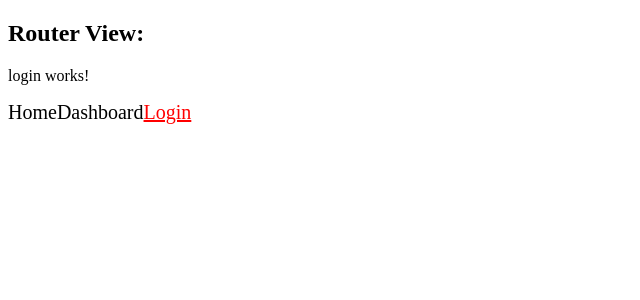
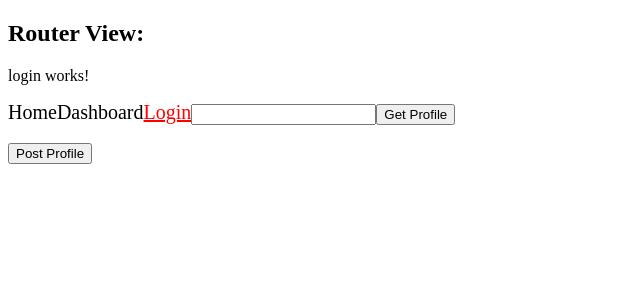
Before and after one commit to shahi-frontend/angular4-project, an Angular app: page /login in a window 1280 px wide. Shown: the top 300 px of the page, without its empty margins (0-640 px from the left). Built offline with nearby package versions, Linux system fonts and the light colour scheme.

Commit message:
Http GET and POST request

```diff
--- a/src/app/app.component.html
+++ b/src/app/app.component.html
@@ -24,3 +24,15 @@
 <!--Two way data-binding-->
 <!-- <input type="text" [(ngModel)]="username" /><br />
 {{username}}  -->
+
+
+<!--Http Example-->
+<input type="text" (keyup)="onNameKeyUp($event)" />
+<button (click)="getProfile()">Get Profile</button>
+{{ firstName }}
+<br />
+<div *ngIf="found">
+  <span>{{firstName}}'s age is {{age}}</span>
+</div>
+<br/>
+<button (click)="postProfile()">Post Profile</button>
--- a/src/app/app.component.ts
+++ b/src/app/app.component.ts
@@ -1,4 +1,5 @@
 import { Component } from '@angular/core';
+import { HttpClient } from '@angular/common/http';
 
 @Component({
   selector: 'app-root',
@@ -12,6 +13,9 @@ export class AppComponent {
   counter = 0;
   result = 4;
   finalResult = '';
+  firstName = '';
+  age: number;
+  found: boolean;
   username = 'shahi-frontend';
   myFavLang = {
     'frontend' : ['html', 'css', 'javascript'],
@@ -23,6 +27,10 @@ export class AppComponent {
     {'name': 'js', 'type': 'frontend'},
     {'name': 'ruby', 'type': 'backend'},
   ];
+
+  constructor(private httpClient: HttpClient) {
+
+  }
   onClicked(value: string) {
     this.childText = value;
   }
@@ -35,4 +43,34 @@ export class AppComponent {
   myFunction(event) {
     this.finalResult = event.target.value;
   }
+
+  onNameKeyUp(event) {
+    this.firstName = event.target.value;
+    this.found = false;
+  }
+
+  getProfile() {
+    this.httpClient.get(`https://my-json-server.typicode.com/shahi-frontend/json-server/users/?firstName=${this.firstName}`)
+    .subscribe(
+      (data: any[]) => {
+        if (data.length) {
+          this.age = data[0].age;
+          this.found = true;
+        }
+      }
+    );
+  }
+
+  postProfile() {
+    this.httpClient.post(`https://my-json-server.typicode.com/shahi-frontend/json-server/users/`,
+    {
+      name: 'Mike Ross',
+      age: 30
+    })
+    .subscribe(
+      (data) => {
+        console.log(data);
+      }
+    );
+  }
 }
--- a/src/app/app.module.ts
+++ b/src/app/app.module.ts
@@ -2,6 +2,7 @@ import { BrowserModule } from '@angular/platform-browser';
 import { FormsModule } from '@angular/forms';
 import { RouterModule, Router } from '@angular/router';
 import { NgModule } from '@angular/core';
+import { HttpClientModule } from '@angular/common/http';
 
 import { AppComponent } from './app.component';
 import { MyComponentComponent } from './my-component.component';
@@ -9,6 +10,7 @@ import { BlueColorDirective } from './blue-color.directive';
 import { DashboardComponent } from './dashboard/dashboard.component';
 import { HomeComponent } from './home/home.component';
 import { LoginComponent } from './login/login.component';
+import { UserService } from './user.service';
 
 const appRoutes = [
   { path: 'dashboard',
@@ -36,9 +38,10 @@ const appRoutes = [
   imports: [
     BrowserModule,
     FormsModule,
+    HttpClientModule,
     RouterModule.forRoot(appRoutes)
   ],
-  providers: [],
+  providers: [UserService],
   bootstrap: [AppComponent]
 })
 export class AppModule { }
--- a/src/app/login/login.component.ts
+++ b/src/app/login/login.component.ts
@@ -1,4 +1,5 @@
 import { Component, OnInit } from '@angular/core';
+import { UserService } from '../user.service';
 
 @Component({
   selector: 'app-login',
@@ -7,9 +8,9 @@ import { Component, OnInit } from '@angular/core';
 })
 export class LoginComponent implements OnInit {
 
-  constructor() { }
+  constructor(private user: UserService) { }
 
   ngOnInit() {
+    console.log(this.user);
   }
-
 }
--- /dev/null
+++ b/src/app/user.service.ts
@@ -0,0 +1,11 @@
+import { Injectable } from '@angular/core';
+
+@Injectable({
+  providedIn: 'root'
+})
+export class UserService {
+
+  constructor() {
+    console.log('This is Service of the App...');
+  }
+}
```
Also changed, not shown: 1 other file (tests, documents, lock files or other folders).
